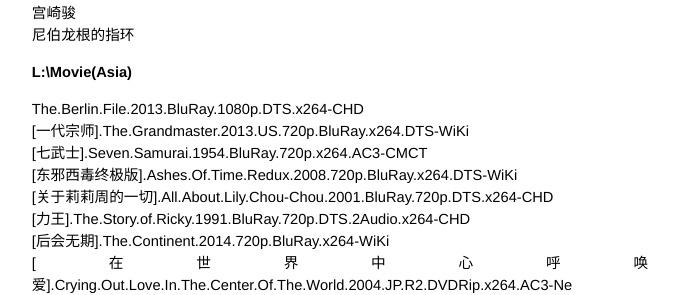
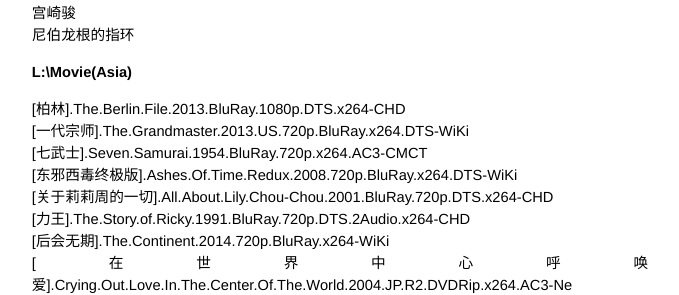
Before and after one commit to handong1587/handong1587.github.io, a Jekyll site: the page built from _posts/leisure/2015-09-24-my-movie-collections.md, in a window 1280 px wide and 900 px high, scrolled down 11463 px. Shown: the part 159-454 px from the top of the window, without its empty margins (300-979 px from the left). Built offline with Jekyll 4.4.1, drawn with Linux system fonts in a browser that asks for light colours; Markdown is read by kramdown in place of the engine named in the settings; comment, search, counter and statistics services are not loaded; some of the changed text lies outside the part shown.

Commit message:
update md

```diff
--- a/_posts/leisure/2015-09-24-my-movie-collections.md
+++ b/_posts/leisure/2015-09-24-my-movie-collections.md
@@ -535,7 +535,7 @@
 
 **L:\Movie(Asia)**
 
-The.Berlin.File.2013.BluRay.1080p.DTS.x264-CHD  <br />
+[柏林].The.Berlin.File.2013.BluRay.1080p.DTS.x264-CHD  <br />
 [一代宗师].The.Grandmaster.2013.US.720p.BluRay.x264.DTS-WiKi  <br />
 [七武士].Seven.Samurai.1954.BluRay.720p.x264.AC3-CMCT  <br />
 [东邪西毒终极版].Ashes.Of.Time.Redux.2008.720p.BluRay.x264.DTS-WiKi  <br />
```
Also changed, not shown: other parts of _posts/leisure/2015-09-24-my-movie-collections.md (+1 -0 lines).
